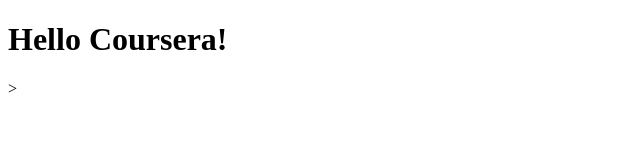
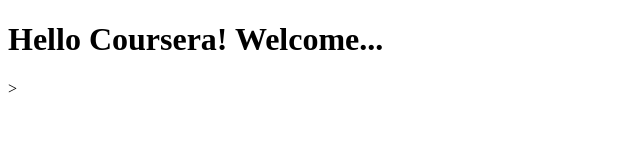
Before and after one commit to MitanshuShaBa/Coursera, a plain HTML site: page site/index.html in a window 1280 px wide. Shown: the whole page, without its empty margins (0-640 px from the left). Drawn offline with Linux system fonts and the light colour scheme.

Commit message:
Small Addition to our page content

```diff
--- a/site/index.html
+++ b/site/index.html
@@ -4,6 +4,6 @@
 	<title>Hello Coursera!</title>
 </head>
 <body>
-<h1>Hello Coursera!</h1>>
+<h1>Hello Coursera! Welcome...</h1>>
 </body>
 </html>
```
